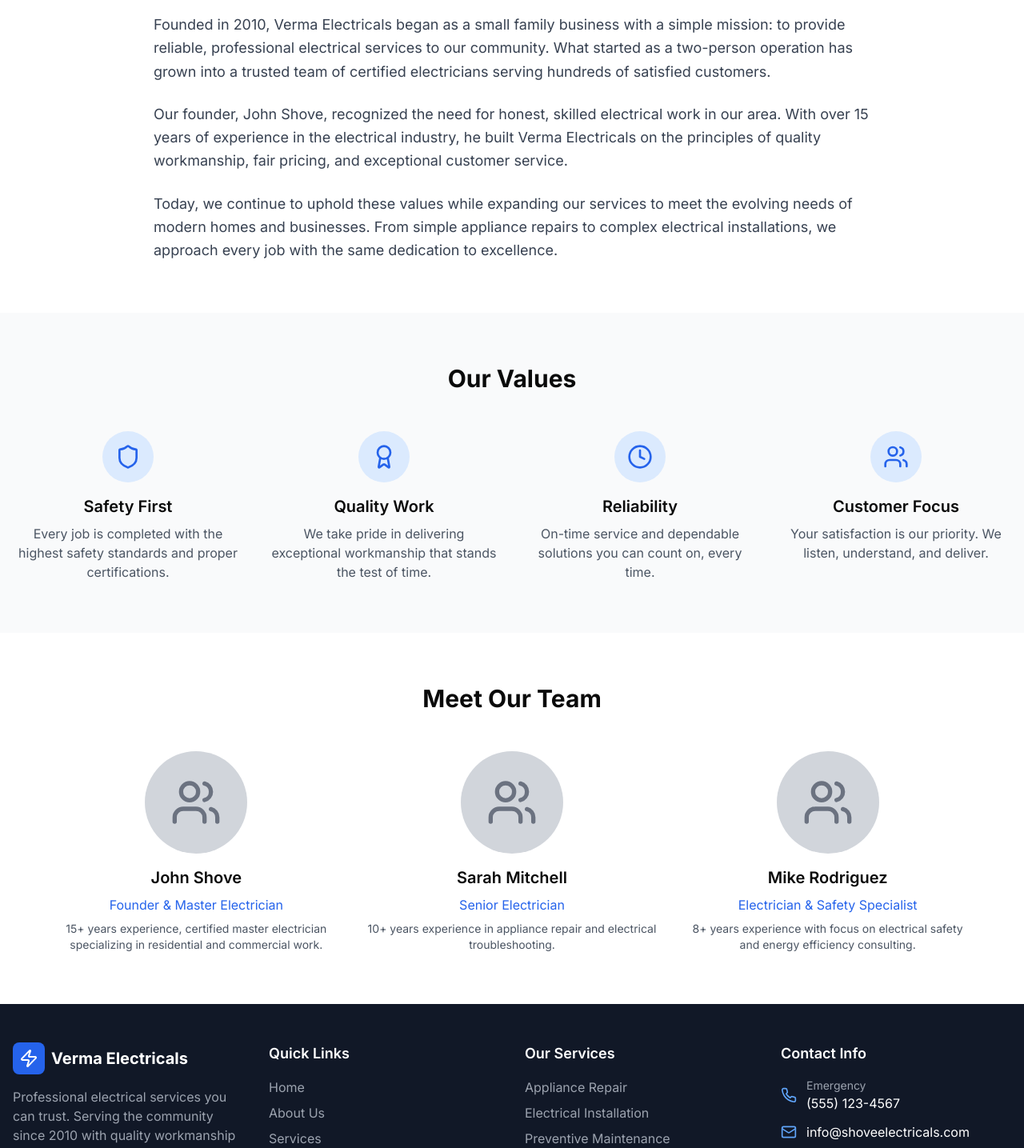
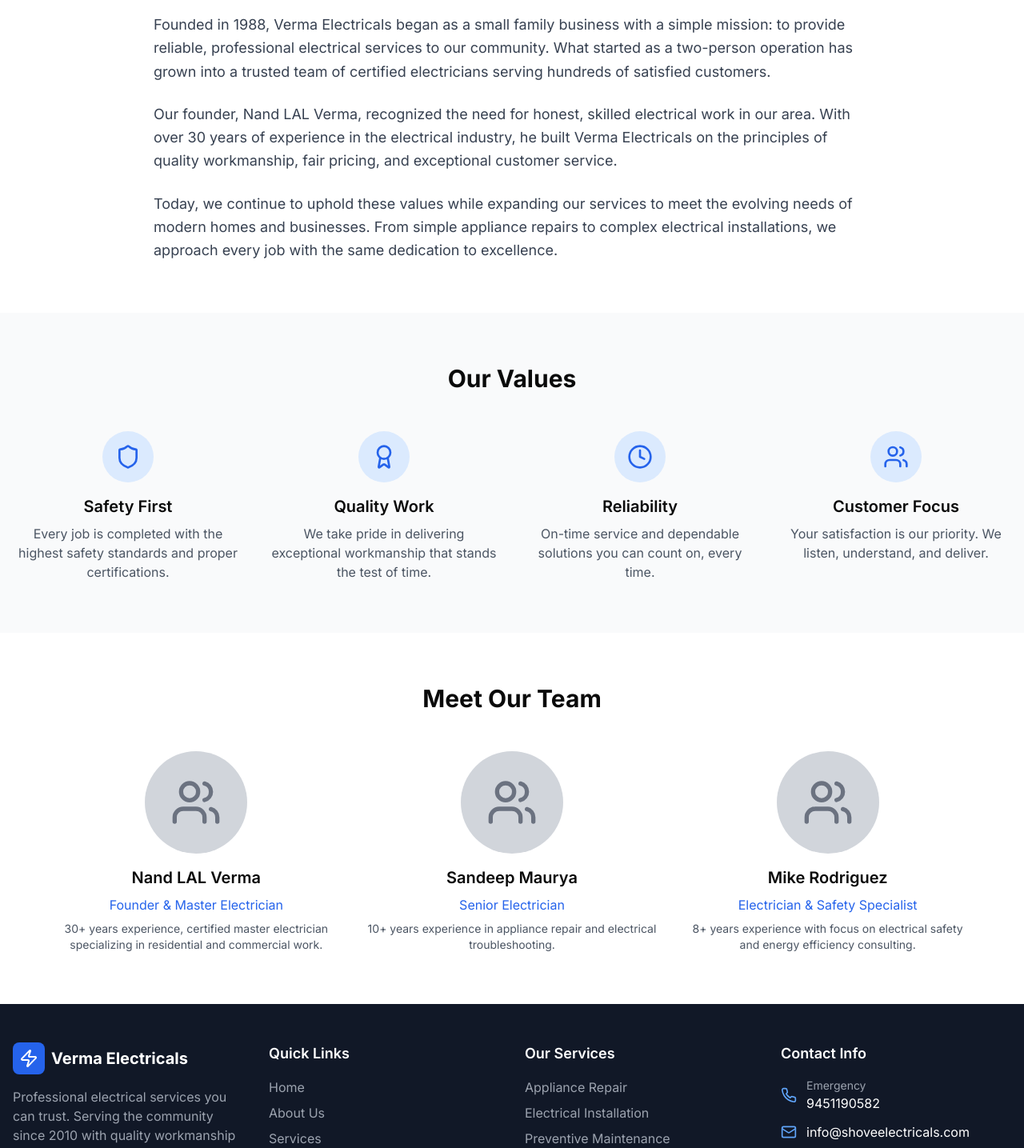
Before and after one commit to i-nirbhay10/electricalsBusiness, a Next.js app: page /about in a window 1280 px wide. Shown: the part 460-1895 px from the top of the page at 80% size. Built offline with nearby package versions, Linux system fonts and the light colour scheme.

Commit message:
change details

```diff
--- a/app/about/page.tsx
+++ b/app/about/page.tsx
@@ -31,18 +31,18 @@ export default function About() {
             <h2 className="text-3xl font-bold text-center mb-12">Our Story</h2>
             <div className="prose prose-lg mx-auto text-gray-700">
               <p className="text-lg leading-relaxed mb-6">
-                Founded in 2010, Verma Electricals began as a small family
+                Founded in 1988, Verma Electricals began as a small family
                 business with a simple mission: to provide reliable,
                 professional electrical services to our community. What started
                 as a two-person operation has grown into a trusted team of
                 certified electricians serving hundreds of satisfied customers.
               </p>
               <p className="text-lg leading-relaxed mb-6">
-                Our founder, John Shove, recognized the need for honest, skilled
-                electrical work in our area. With over 15 years of experience in
-                the electrical industry, he built Verma Electricals on the
-                principles of quality workmanship, fair pricing, and exceptional
-                customer service.
+                Our founder, Nand LAL Verma, recognized the need for honest,
+                skilled electrical work in our area. With over 30 years of
+                experience in the electrical industry, he built Verma
+                Electricals on the principles of quality workmanship, fair
+                pricing, and exceptional customer service.
               </p>
               <p className="text-lg leading-relaxed">
                 Today, we continue to uphold these values while expanding our
@@ -116,10 +116,10 @@ export default function About() {
               <div className="w-32 h-32 bg-gray-300 rounded-full mx-auto mb-4 flex items-center justify-center">
                 <Users className="w-16 h-16 text-gray-500" />
               </div>
-              <h3 className="text-xl font-semibold mb-2">John Shove</h3>
+              <h3 className="text-xl font-semibold mb-2">Nand LAL Verma</h3>
               <p className="text-blue-600 mb-2">Founder & Master Electrician</p>
               <p className="text-gray-600 text-sm">
-                15+ years experience, certified master electrician specializing
+                30+ years experience, certified master electrician specializing
                 in residential and commercial work.
               </p>
             </div>
@@ -127,7 +127,7 @@ export default function About() {
               <div className="w-32 h-32 bg-gray-300 rounded-full mx-auto mb-4 flex items-center justify-center">
                 <Users className="w-16 h-16 text-gray-500" />
               </div>
-              <h3 className="text-xl font-semibold mb-2">Sarah Mitchell</h3>
+              <h3 className="text-xl font-semibold mb-2">Sandeep Maurya</h3>
               <p className="text-blue-600 mb-2">Senior Electrician</p>
               <p className="text-gray-600 text-sm">
                 10+ years experience in appliance repair and electrical
--- a/components/Footer.tsx
+++ b/components/Footer.tsx
@@ -125,7 +125,7 @@ export default function Footer() {
                 <Phone className="w-5 h-5 text-blue-400" />
                 <div>
                   <div className="text-sm text-gray-400">Emergency</div>
-                  <div>(555) 123-4567</div>
+                  <div>9451190582</div>
                 </div>
               </div>
               <div className="flex items-center gap-3">
@@ -135,9 +135,9 @@ export default function Footer() {
               <div className="flex items-start gap-3">
                 <MapPin className="w-5 h-5 text-blue-400 mt-1" />
                 <div>
-                  123 Electric Avenue
+                  Ansari Road, Gorakhnath
                   <br />
-                  Springfield, ST 12345
+                  Gorakhpur, UP, 273015
                 </div>
               </div>
             </div>
--- a/components/Hero.tsx
+++ b/components/Hero.tsx
@@ -1,6 +1,6 @@
-import Link from "next/link"
-import { Phone, CheckCircle } from "lucide-react"
-import { Button } from "@/components/ui/button"
+import Link from "next/link";
+import { Phone, CheckCircle } from "lucide-react";
+import { Button } from "@/components/ui/button";
 
 export default function Hero() {
   return (
@@ -12,11 +12,16 @@ export default function Hero() {
               Professional Electrical Services You Can Trust
             </h1>
             <p className="text-xl md:text-2xl mb-8 opacity-90">
-              Expert appliance repair, installation, and maintenance services. Available 24/7 for emergency repairs.
+              Expert appliance repair, installation, and maintenance services.
+              Available 24/7 for emergency repairs.
             </p>
 
             <div className="flex flex-col sm:flex-row gap-4 mb-8">
-              <Button size="lg" asChild className="bg-white text-blue-600 hover:bg-gray-100">
+              <Button
+                size="lg"
+                asChild
+                className="bg-white text-blue-600 hover:bg-gray-100"
+              >
                 <Link href="/contact">Get Free Quote</Link>
               </Button>
               <Button
@@ -27,7 +32,7 @@ export default function Hero() {
               >
                 <Link href="tel:5551234567">
                   <Phone className="w-5 h-5 mr-2" />
-                  Call Now: (555) 123-4567
+                  Call Now: 9451190582
                 </Link>
               </Button>
             </div>
@@ -54,11 +59,13 @@ export default function Hero() {
 
           <div className="relative">
             <div className="bg-white/10 backdrop-blur-sm rounded-lg p-8">
-              <h3 className="text-2xl font-bold mb-4">Why Choose Shove Electricals?</h3>
+              <h3 className="text-2xl font-bold mb-4">
+                Why Choose Shove Electricals?
+              </h3>
               <ul className="space-y-3">
                 <li className="flex items-start gap-3">
                   <CheckCircle className="w-5 h-5 text-green-400 mt-1 flex-shrink-0" />
-                  <span>13+ years of professional experience</span>
+                  <span>25+ years of professional experience</span>
                 </li>
                 <li className="flex items-start gap-3">
                   <CheckCircle className="w-5 h-5 text-green-400 mt-1 flex-shrink-0" />
@@ -82,5 +89,5 @@ export default function Hero() {
         </div>
       </div>
     </section>
-  )
+  );
 }
```
